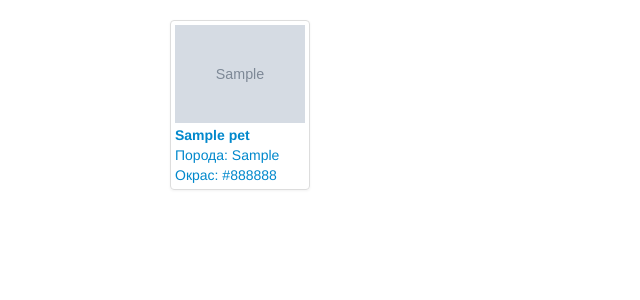
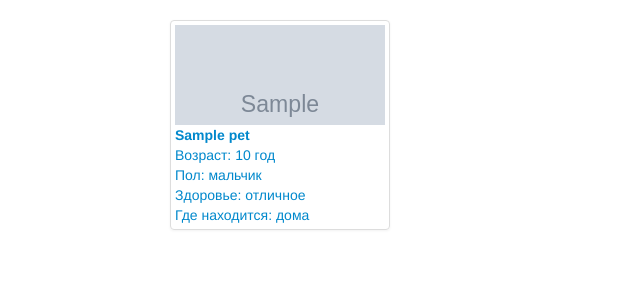
Before and after one commit to putnik/petfinder, a Django app: page / in a window 1280 px wide. Shown: the part 94-394 px from the top of the page, without its empty margins (0-640 px from the left). Run offline with Django 3.2, Linux system fonts and the light colour scheme; tables that the repository leaves empty hold one stand-in row (values such as "Sample post"); grey boxes marked "Sample" are stand-in pictures; some libraries are stand-ins or nearby versions.

Commit message:
Fix gallery

```diff
--- a/templates/home.html
+++ b/templates/home.html
@@ -3,14 +3,17 @@
 {% block content %}
 <ul class="thumbnails">
 {% for p in petphotos %}
-	<li class="span2">
+	<li class="span3">
 		<a class="thumbnail" target="_blank" href="/pet/{{ p.pet.id }}">
 			<div style="height:100px; overflow-y:hidden">
 				<img src="{{ MEDIA_URL }}{{ p.file }}" />
 			</div>
 			<strong>{{ p.pet.name }}</strong>
-			{% if p.pet.breed %}<br />Порода: {{ p.pet.breed }}{% endif %}
-			{% if p.pet.color %}<br />Окрас: {{ p.pet.color }}{% endif %}
+			{% if p.pet.age %}<br />Возраст: {{ p.pet.age }} год{% endif %}
+			<br />Пол: {% if p.pet.sex == 'M' %}мальчик{% else %}девочка{% endif %}
+			<br />Здоровье: {% if p.pet.health == 'G' %}отличное{% elif p.pet.health == 'С' %}среднее{% else %}плохое{% endif %}
+			<br />Где находится: {% if p.pet.location == 'H' %}дома{% elif p.pet.location == 'S' %}в приюте{% else %}на улице{% endif %}
+			<!--{% if p.pet.district.name %}<br />({{ p.pet.disctrict.name }}){% endif %}-->
 		</a>
 	</li>
 {% endfor %}
```
